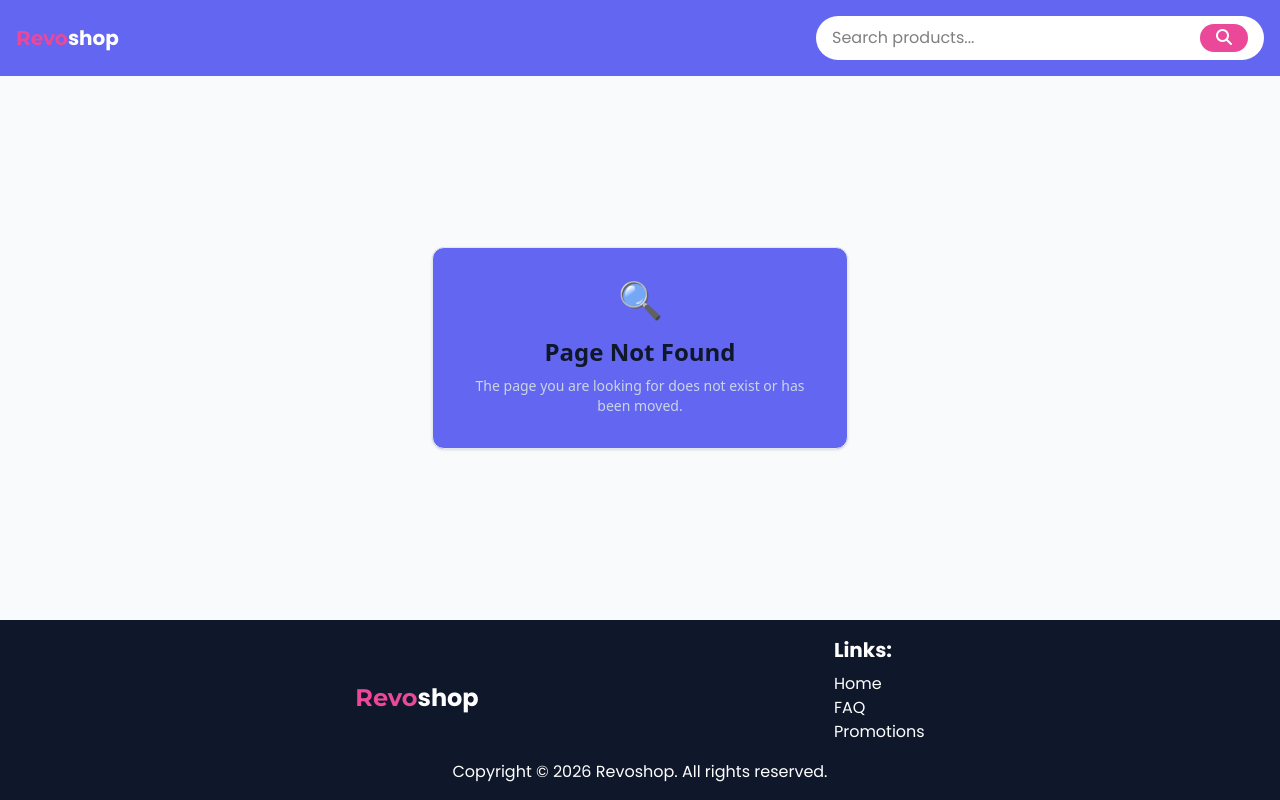
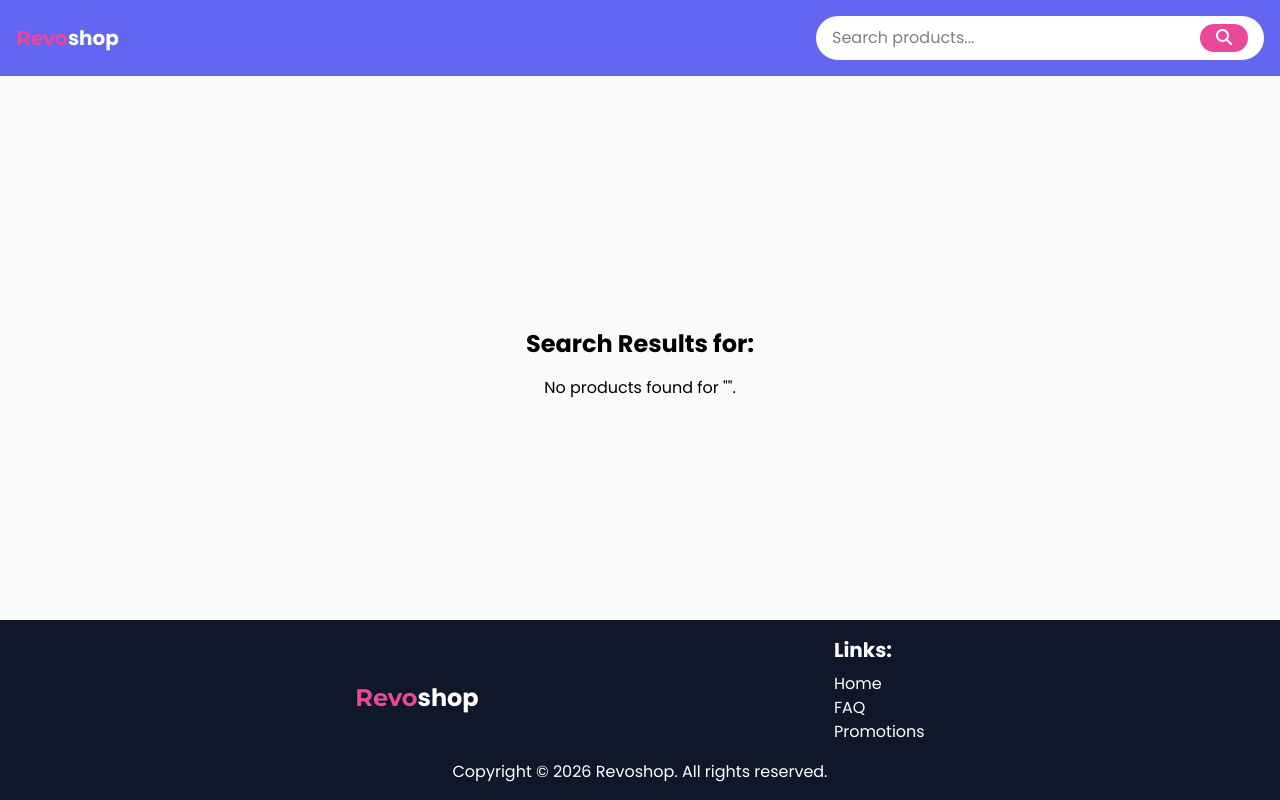
Before and after one commit to Revou-FSSE-Feb26/milestone-3-Diba15, a Next.js app: page /search in a window 1280 px wide. Before the commit this address had no page. Built offline with nearby package versions, Linux system fonts and the light colour scheme.

Commit message:
feat: implement search functionality with query parameter handling in Navbar and add SearchPage component

```diff
--- a/src/app/search/[slug]/page.tsx
+++ b/src/app/search/page.tsx
@@ -2,7 +2,7 @@
 
 import { Item } from "@/types/Types";
 import items from "@/data/items.json";
-import { useParams } from "next/navigation";
+import { useSearchParams } from "next/navigation";
 import ItemCard from "@/components/home/ItemCard";
 import { useSearch } from "@/hooks";
 import ActionButton from "@/components/home/ActionButton";
@@ -10,9 +10,9 @@ import ActionButton from "@/components/home/ActionButton";
 const itemsData: Item[] = items.items;
 
 export default function SearchPage() {
-    const params = useParams();
+    const params = useSearchParams();
     // Jika slug adalah array, ambil elemen pertama, jika tidak, gunakan langsung. decodeURIComponent agar karakter khusus bisa dicari.
-    const slug = Array.isArray(params.slug) ? decodeURIComponent(params.slug[0]) : decodeURIComponent(params.slug || "");
+    const slug = decodeURIComponent(params.get("query") || "");
     const searchResults = useSearch(slug, itemsData);
 
     return (
--- a/src/components/ui/Navbar.tsx
+++ b/src/components/ui/Navbar.tsx
@@ -14,7 +14,7 @@ export default function Navbar() {
 
         if (searchTerm.trim() !== "") {
             // Arahkan ke halaman pencarian dengan query parameter
-            router.push(`/search/${encodeURIComponent(searchTerm)}`);
+            router.push(`/search?query=${encodeURIComponent(searchTerm)}`);
         }
     }
 
```
